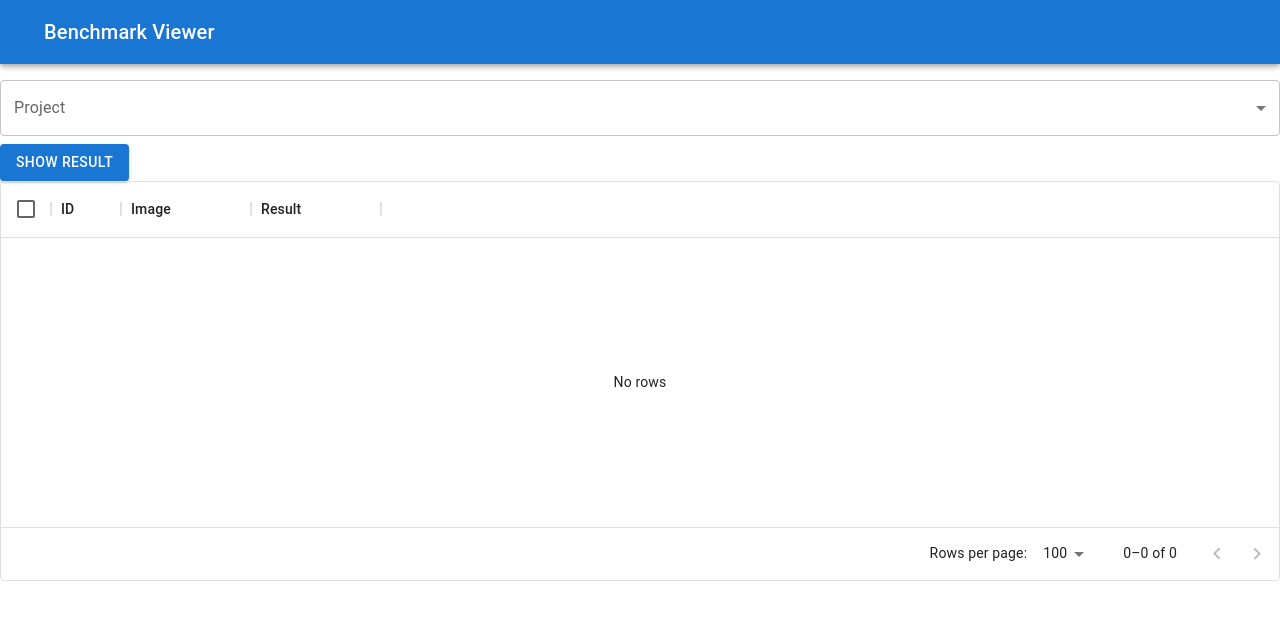
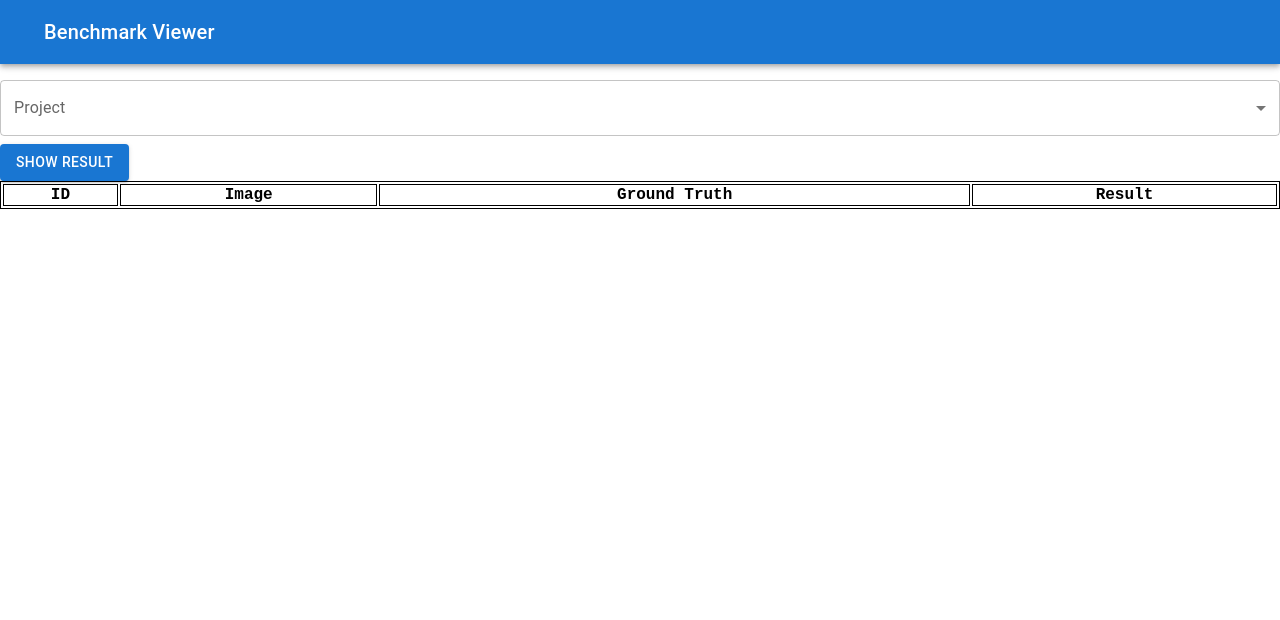
Before and after one commit to xulihang/Benchmark-Viewer, a React (Create React App) app: page / in a window 1280 px wide. Shown: the top 620 px of the page. Built offline with nearby package versions, Linux system fonts and the light colour scheme.

Commit message:
use table to show results

```diff
--- a/src/App.css
+++ b/src/App.css
@@ -1,38 +1,14 @@
-.App {
+th, td {
+  border: 1px solid black;
   text-align: center;
+  max-width: 200px;
+  max-height: 200px;
+  overflow: auto;
+  font-family: monospace;
+  font-size: large;
 }
 
-.App-logo {
-  height: 40vmin;
-  pointer-events: none;
+table {
+  width: 100%;
+  border: 1px solid black;
 }
-
-@media (prefers-reduced-motion: no-preference) {
-  .App-logo {
-    animation: App-logo-spin infinite 20s linear;
-  }
-}
-
-.App-header {
-  background-color: #282c34;
-  min-height: 100vh;
-  display: flex;
-  flex-direction: column;
-  align-items: center;
-  justify-content: center;
-  font-size: calc(10px + 2vmin);
-  color: white;
-}
-
-.App-link {
-  color: #61dafb;
-}
-
-@keyframes App-logo-spin {
-  from {
-    transform: rotate(0deg);
-  }
-  to {
-    transform: rotate(360deg);
-  }
-}
--- a/src/App.tsx
+++ b/src/App.tsx
@@ -1,17 +1,13 @@
-import { AppBar, Box, Button, Container, FormControl, InputLabel, MenuItem, Select } from "@mui/material";
-import { DataGrid, GridColDef, GridValueGetterParams } from '@mui/x-data-grid';
+import { Button, FormControl, InputLabel, MenuItem, Select } from "@mui/material";
 import { useEffect, useState } from "react";
 import ButtonAppBar from "./AppBar";
 import axios from 'axios';
+import "./App.css"
 
 function App() {
   const [rows, setRows] = useState<any[]>([]);
-  const columns: GridColDef[] = [
-    { field: 'id', headerName: 'ID', width: 70 },
-    { field: 'image', headerName: 'Image', minWidth: 130 },
-    { field: 'result', headerName: 'Result', minWidth: 130 },
-  ];
-  const [project,setProject] = useState("");
+  const [engines, setEngines] = useState<any[]>([]);
+  const [project, setProject] = useState("");
   const [existingProjects,setExistingProjects] = useState([{"id":"1","name":"test"}]);
   const loadProjectsInfo = async () => {
     const result = await axios(
@@ -32,16 +28,52 @@ function App() {
     loadRowsFromDetails(result.data);
   };
 
+  const getImageURLFromName = (name:String) => {
+    return './projects/' + project + '/' + name;
+  }
+
+  const getEngineScoreOfImage = (engine:string, engines:any) => {
+    var score = engines[engine]["score"];
+    score = score.toFixed(2);
+    return score;
+  }
+
+  const loadEnginesFromImage = (image:any) => {
+    let enginesDict = image.engines;
+    var mEngines:String[] = [];
+    for (const engine in enginesDict) {
+      mEngines.push(engine);
+    }
+    setEngines(mEngines);
+  }
+
+  const getEnginesResultsOfImage = (image:any) => {
+    let enginesDict = image.engines;
+    var result = "";
+    for (const engine in enginesDict) {
+      let engineData = enginesDict[engine];
+      result = result + engineData.ocr_result;
+    }
+    return result;
+  }
+
   const loadRowsFromDetails = (details:any) => {
     var index = 0;
     var mRows = [];
+    setEngines([]);
     for (const imageName in details) {
+      index = index + 1;
       let image = details[imageName];
-      index = index + 1;
       var row:any = {};
       row["id"] = index;
-      row["result"] = image["ground_truth"];
       row["image"] = imageName;
+      row["ground_truth"] = image["ground_truth"];
+      row["result"] = getEnginesResultsOfImage(image);
+      row["engines"] = image["engines"];
+      //console.log(image);
+      if (index == 1){
+        loadEnginesFromImage(image);
+      }
       mRows.push(row);
     }
     setRows(mRows);
@@ -72,14 +104,38 @@ function App() {
       <Button variant="contained" onClick={showResult} color="primary">
         Show Result
       </Button>
-      <div style={{ height: 400, width: '100%' }}>
-        <DataGrid
-          rows={rows}
-          columns={columns}
-          checkboxSelection
-        />
-      </div>
-
+      <table>
+        <thead>
+          <tr>
+            <th>ID</th>
+            <th>Image</th>
+            <th>Ground Truth</th>
+            <th>Result</th>
+            {engines.map(engine => (
+             <th>{engine}</th>
+            ))}
+          </tr>
+        </thead>
+        <tbody>
+          {rows.map((row) => (
+            <tr key={row.id}>
+              <td>{row.id}</td>
+              <td>
+                <a href={getImageURLFromName(row.image)} target="_blank" >{row.image}</a>
+              </td>
+              <td>
+                {row.ground_truth}
+              </td>
+              <td>
+                {row.result}
+              </td>
+              {engines.map(engine => (
+                <th>{getEngineScoreOfImage(engine, row.engines)}</th>
+              ))}
+            </tr>
+          ))}
+        </tbody>
+      </table>
     </div>
   );
 }
```
